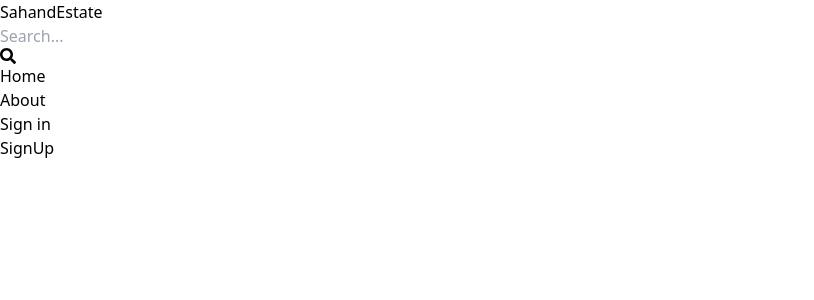
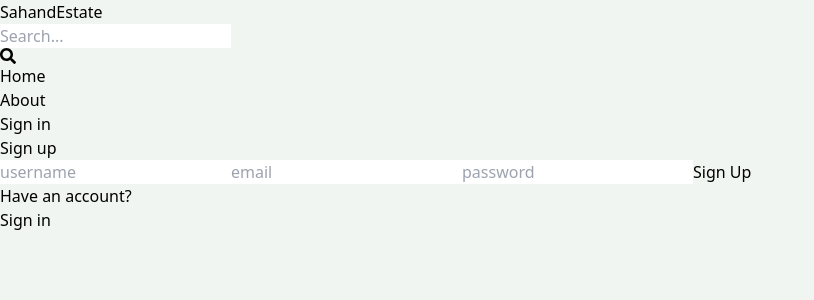
Before and after one commit to RayDV/estate-project, a React (Vite) app in the folder client/: page /sign-up in a window 1280 px wide. Shown: the top 300 px of the page, without its empty margins (0-814 px from the left). Built offline with nearby package versions, Linux system fonts and the light colour scheme.

Commit message:
complete sign up page ui

```diff
--- a/client/src/index.css
+++ b/client/src/index.css
@@ -1,3 +1,7 @@
 @tailwind base;
 @tailwind components;
 @tailwind utilities;
+
+body{
+    background-color: rgb(241, 245, 241);
+}
--- a/client/src/pages/SignUp.jsx
+++ b/client/src/pages/SignUp.jsx
@@ -1,7 +1,53 @@
-import React from 'react'
+import { useState } from "react";
+import { Link } from "react-router-dom";
 
 export default function SignUp() {
+  const [formData, setFormData] = useState({})
+  const handleChange = (e) => {
+    setFormData(
+      {
+        ...formData,
+        [e.target.id]: e.target.value,
+      }
+    );
+  };
+
+  const handleSubmit = async (e) => {
+    e.preventDefault();
+    const res = await fetch("/api/auth/signup", {
+      method: "POST",
+      headers: {
+        "Content-Type": "application/json",
+      },
+      body: JSON.stringify(formData),
+    });
+    const data = await res.json();
+    console.log(data);
+  };
+
+  console.log(formData);
   return (
-    <div>SignUp</div>
-  )
+    <div className="p-3 max-w-lg mx-auto">
+      <h1 className="text-3xl text-center font-semibold
+      my-7"
+      >Sign up</h1>
+      <form onSubmit={handleSubmit} className="flex flex-col gap-4">
+        <input type="text" placeholder="username"
+          className="border p-3 rounded-lg" id="username" onChange={handleChange}/>
+        <input type="email" placeholder="email"
+          className="border p-3 rounded-lg" id="email" onChange={handleChange}/>
+        <input type="password" placeholder="password"
+          className="border p-3 rounded-lg" id="password" onChange={handleChange}/>
+        <button className="bg-slate-700 text-white p-3
+        rounded-lg uppercase hov:opacity-95
+        desiabled:opacity-80">Sign Up</button>
+      </form>
+      <div className="flex gap-2 mt-5">
+        <p>Have an account?</p>
+        <Link to={"/sign-in"}>
+          <span className="text-blue-700">Sign in</span>
+        </Link>
+      </div>
+    </div>
+  );
 }
```
Also changed, not shown: 1 other file (tests, documents, lock files or other folders).
